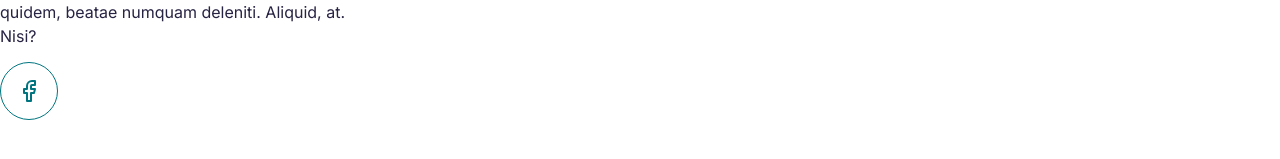
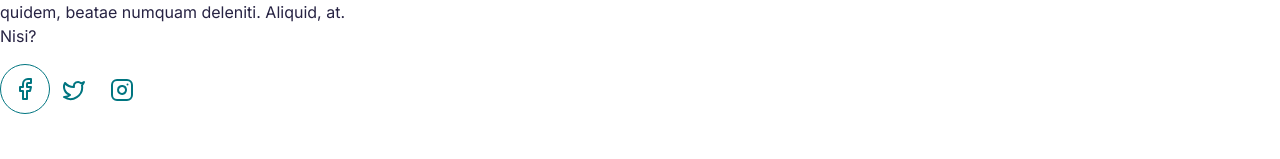
Before and after one commit to bdancost/ecommerce_app, a React (Vite) app: page /auth/login in a window 1280 px wide. Shown: the part 503-662 px from the top of the page. Built offline with nearby package versions, Linux system fonts and the light colour scheme.

Commit message:
adicionando icone do instagram

```diff
--- a/src/Components/Footer/Footer.jsx
+++ b/src/Components/Footer/Footer.jsx
@@ -1,5 +1,5 @@
 import { Link } from "react-router";
-import { Armchair, Facebook } from "lucide-react";
+import { Armchair, Facebook, Twitter, Instagram } from "lucide-react";
 
 const Footer = () => {
   return (
@@ -20,15 +20,23 @@ const Footer = () => {
               </Link>
             </div>
 
-            <p className="text-base text-[#272343] font-inter font-normal mb-3.5 max-w-[350px]">
+            <p className="text-base text-[#272343] font-inter font-normal mb-4 max-w-[350px]">
               Lorem ipsum dolor sit amet consectetur adipisicing elit. Minima,
               beatae amet. Eius, recusandae earum obcaecati incidunt omnis
               deserunt distinctio nisi quaerat sapiente sit quidem, beatae
               numquam deleniti. Aliquid, at. Nisi?
             </p>
             <div className="footer_social">
-              <Link className="p-4 rounded-full border-[#007580] inline-block border-[1px]">
+              <Link className="p-3 rounded-full border-[#007580] inline-block border-[1px]">
                 <Facebook size="1.5rem" color="#007580" />{" "}
+              </Link>
+
+              <Link className="p-3 inline-block">
+                <Twitter size="1.5rem" color="#007580" />{" "}
+              </Link>
+
+              <Link className="p-3 inline-block">
+                <Instagram size="1.5rem" color="#007580" />{" "}
               </Link>
             </div>
           </div>
```
